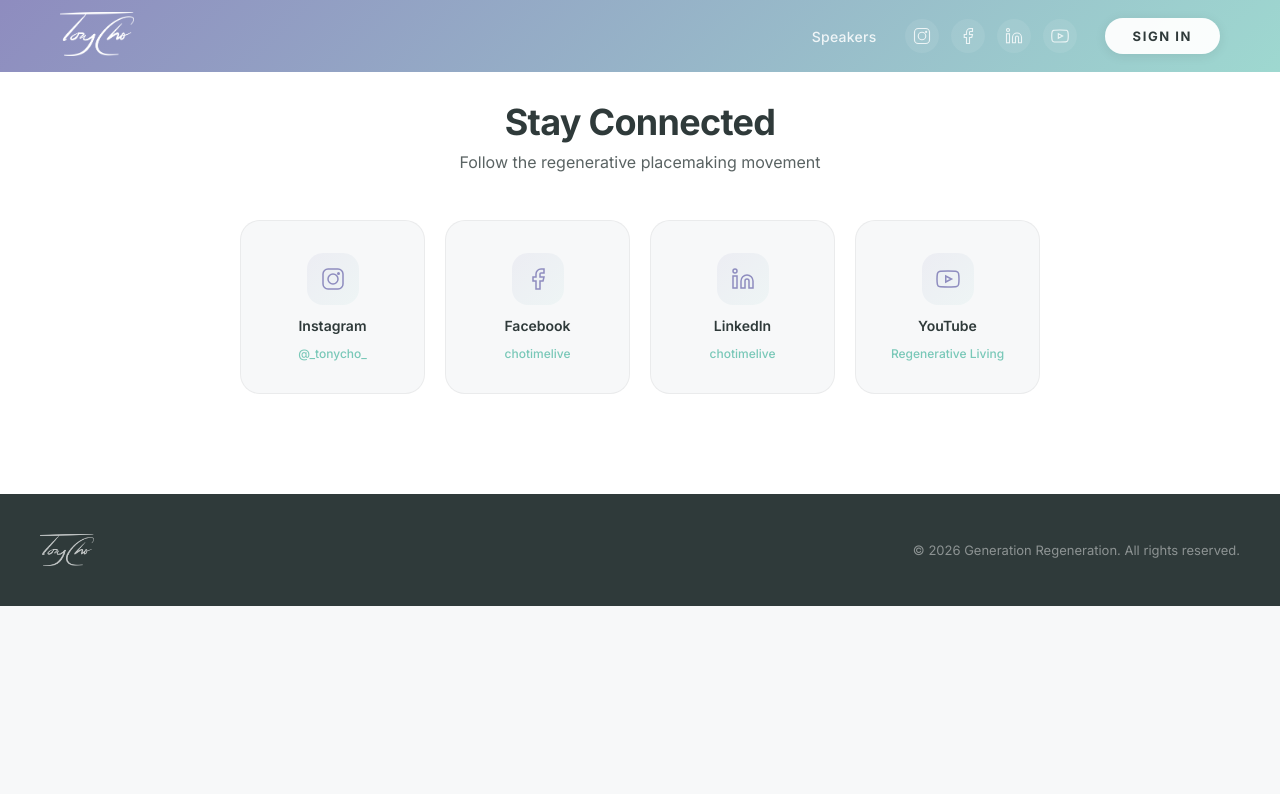
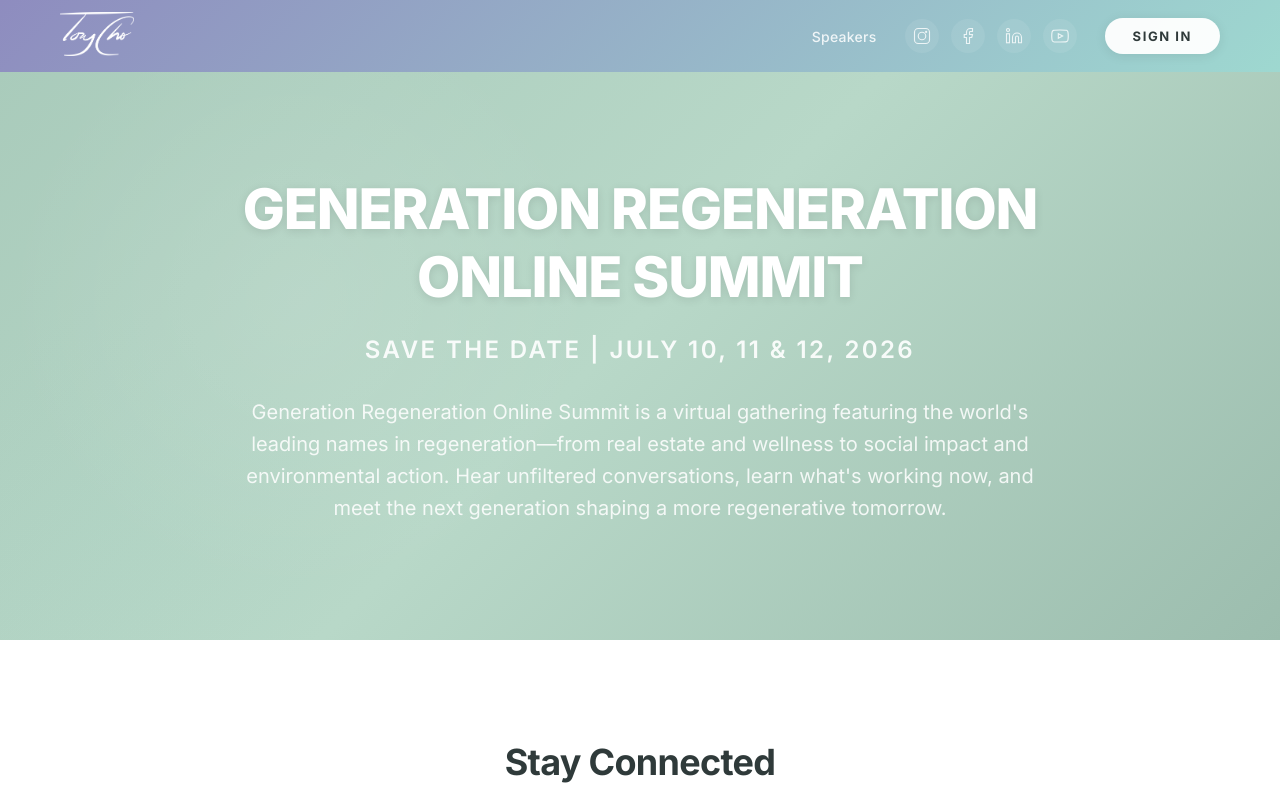
Before and after one commit to dzacal/tonysummit, a Next.js app: page / in a window 1280 px wide. Shown: the top 794 px of the page. Built offline with nearby package versions, Linux system fonts and the light colour scheme; no server answers.

Commit message:
Development

```diff
--- a/app/globals.css
+++ b/app/globals.css
@@ -2970,3 +2970,75 @@ td .name-cell {
     grid-template-columns: 1fr 1fr;
   }
 }
+
+/* ─── Homepage Hero Section ─── */
+.hp-hero {
+  padding: 160px 24px 100px;
+  background: linear-gradient(135deg, #a8caba 0%, #b8d8c8 50%, #9cbdae 100%);
+  color: #ffffff;
+  text-align: center;
+  position: relative;
+  overflow: hidden;
+  min-height: 80vh;
+  display: flex;
+  align-items: center;
+  justify-content: center;
+}
+
+.hp-hero::before {
+  content: '';
+  position: absolute;
+  top: 0;
+  left: 0;
+  right: 0;
+  bottom: 0;
+  background: radial-gradient(circle at center, rgba(255,255,255,0.1) 0%, rgba(255,255,255,0) 70%);
+  pointer-events: none;
+}
+
+.hp-hero-content {
+  max-width: 900px;
+  margin: 0 auto;
+  position: relative;
+  z-index: 10;
+  animation: fadeUp 0.8s ease-out forwards;
+}
+
+.hp-hero-title {
+  font-size: clamp(32px, 5vw, 56px);
+  font-weight: 800;
+  line-height: 1.2;
+  margin-bottom: 24px;
+  letter-spacing: -0.02em;
+  text-transform: uppercase;
+  color: #ffffff;
+  text-shadow: 0 2px 10px rgba(0,0,0,0.1);
+}
+
+.hp-hero-date {
+  font-size: clamp(16px, 2.5vw, 24px);
+  font-weight: 600;
+  letter-spacing: 0.1em;
+  text-transform: uppercase;
+  margin-bottom: 32px;
+  color: rgba(255, 255, 255, 0.9);
+}
+
+.hp-hero-desc {
+  font-size: clamp(16px, 2vw, 20px);
+  line-height: 1.6;
+  color: rgba(255, 255, 255, 0.85);
+  max-width: 800px;
+  margin: 0 auto;
+}
+
+@keyframes fadeUp {
+  from {
+    opacity: 0;
+    transform: translateY(30px);
+  }
+  to {
+    opacity: 1;
+    transform: translateY(0);
+  }
+}
--- a/app/page.js
+++ b/app/page.js
@@ -71,6 +71,17 @@ export default function HomePage() {
         </div>
       </nav>
 
+      {/* ─── Hero Section ─── */}
+      <section className="hp-hero">
+        <div className="hp-hero-content">
+          <h1 className="hp-hero-title">GENERATION REGENERATION<br />ONLINE SUMMIT</h1>
+          <p className="hp-hero-date">SAVE THE DATE | July 10, 11 & 12, 2026</p>
+          <p className="hp-hero-desc">
+            Generation Regeneration Online Summit is a virtual gathering featuring the world&apos;s leading names in regeneration—from real estate and wellness to social impact and environmental action. Hear unfiltered conversations, learn what&apos;s working now, and meet the next generation shaping a more regenerative tomorrow.
+          </p>
+        </div>
+      </section>
+
       {/* ─── Registration Section Removed for Internal Use ─── */}
 
       {/* ─── Social Section ─── */}
```
